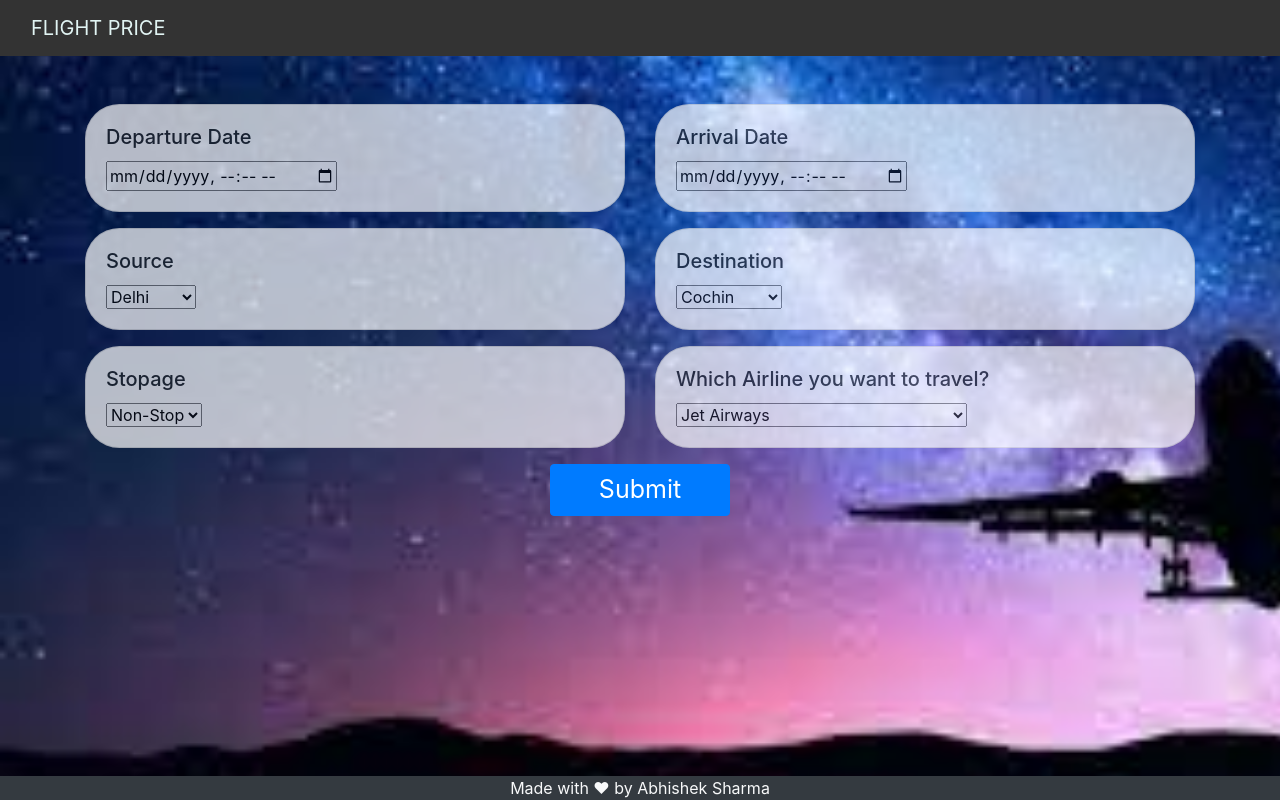
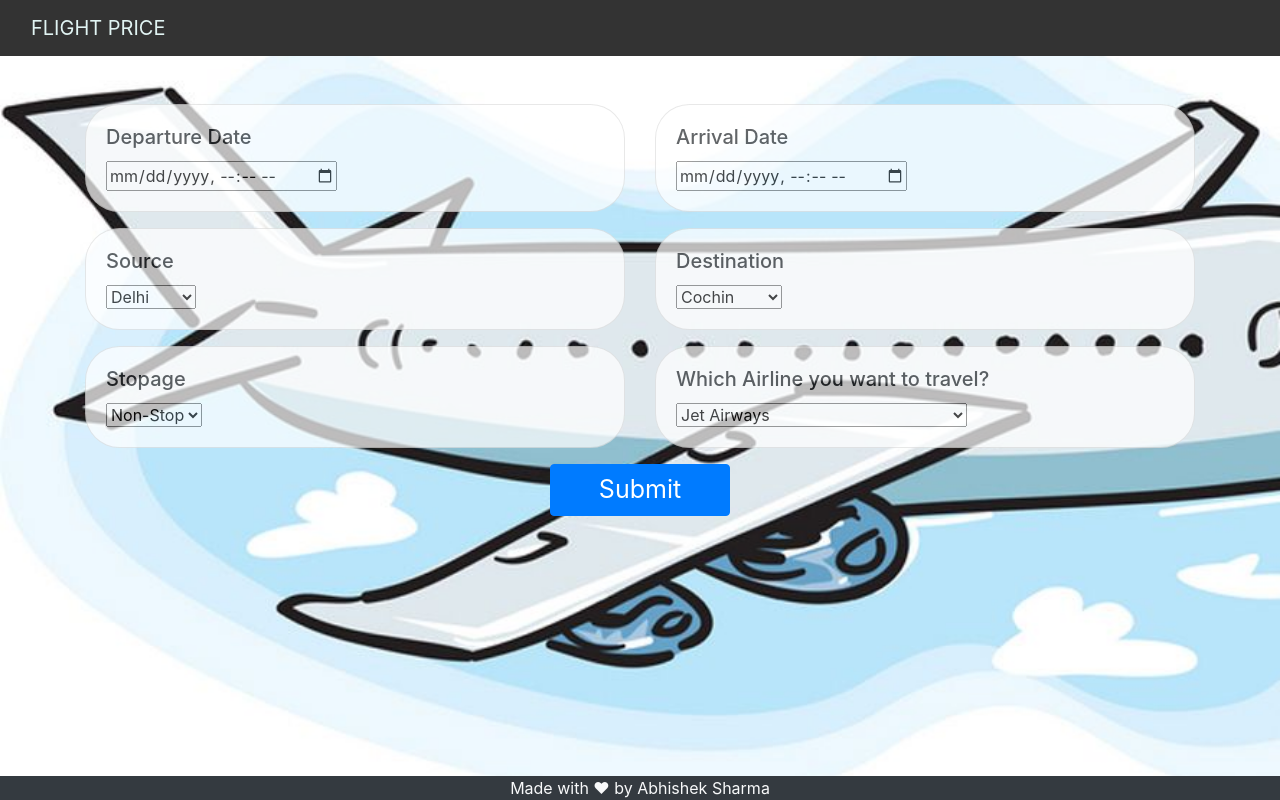
Before and after one commit to LaszloKinga/drum, a Flask app: page / in a window 1280 px wide. Run offline with Flask 3, Linux system fonts and the light colour scheme; some libraries are stand-ins or nearby versions.

Commit message:
csere hatter

```diff
--- a/templates/home.html
+++ b/templates/home.html
@@ -1,7 +1,7 @@
 <html lang="en">
   <style>
     body {
-      background-image: url("/static/img/download.jpg");
+      background-image: url("/static/img/repulo.jpg");
       background-repeat: no-repeat;
       background-attachment: fixed;
       background-size: cover;
```
Also changed, not shown: static/img/repulo.jpg (added).
